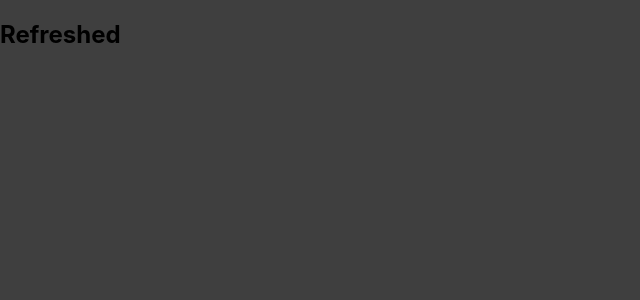
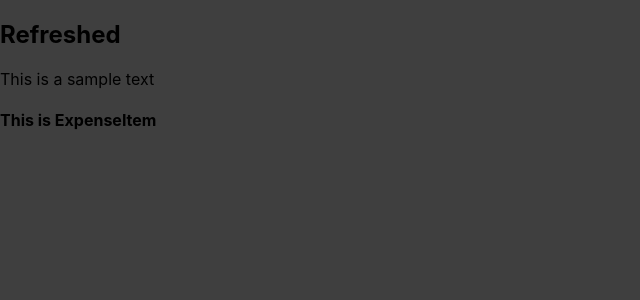
Before and after one commit to debojyotichatterjee9/react-expense-tracker, a React (Create React App) app: page / in a window 1280 px wide. Shown: the top 300 px of the page, without its empty margins (0-640 px from the left). Built offline with nearby package versions, Linux system fonts and the light colour scheme.

Commit message:
raw component test

```diff
--- a/src/App.css
+++ /dev/null
@@ -1,15 +0,0 @@
-
-@import url('https://fonts.googleapis.com/css2?family=Noto+Sans+JP:wght@400;700&display=swap');
-
-* {
-  box-sizing: border-box;
-}
-
-html {
-  font-family: 'Noto Sans JP', sans-serif;
-}
-
-body {
-  margin: 0;
-  background-color: #3f3f3f;
-}
--- a/src/App.js
+++ b/src/App.js
@@ -1,12 +1,11 @@
-// import React, { useState } from 'react';
-import React from 'react';
-import './App.css';
-
+import ExpenseItem from './components/ExpenseItem'
 
 const App = props => {
     return (
       <div className="App">
         <h2>Refreshed</h2>
+        <p>This is a sample text</p>
+        <ExpenseItem/>
       </div>
     );
   }
--- /dev/null
+++ b/src/components/ExpenseItem.js
@@ -0,0 +1,7 @@
+export default function ExpenseItem () {
+    return(
+<div>
+    <h4>This is ExpenseItem</h4>
+</div>
+        )
+}
```
